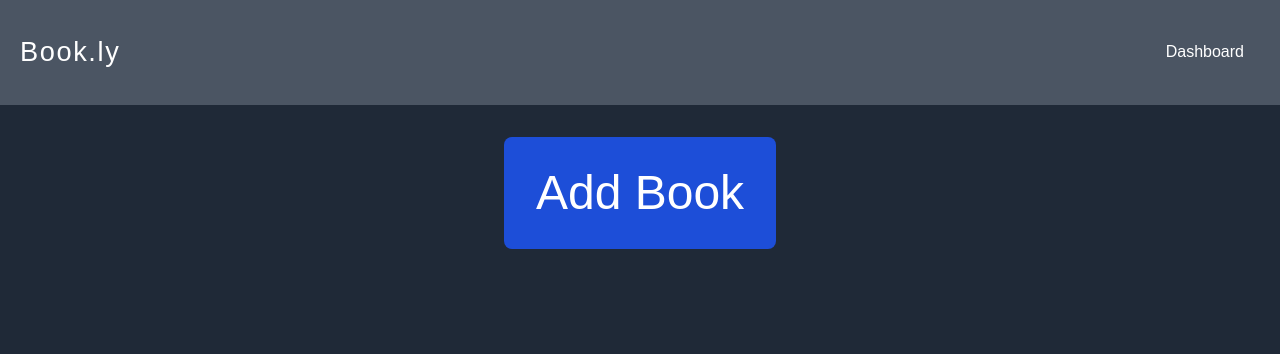
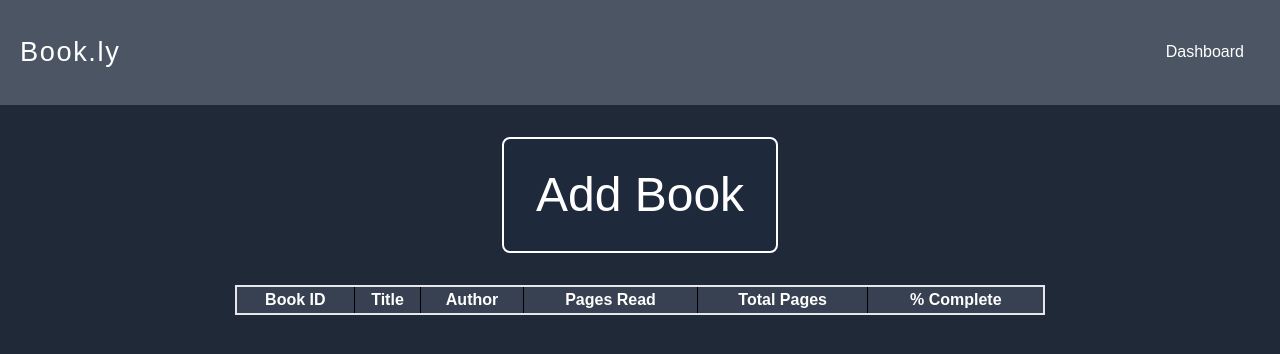
Before and after one commit to mud-ali/bookly, a React (Vite) app: page / in a window 1280 px wide. Shown: the top 354 px of the page. Built offline with nearby package versions, Linux system fonts and the light colour scheme.

Commit message:
display table of books read

```diff
--- a/src/css/Home.css
+++ b/src/css/Home.css
@@ -5,3 +5,31 @@ main.home-body {
     padding: 2rem;
     position: relative;
 }
+
+table td + td, table th+th {
+    border-left: 1px solid #000;
+}
+
+td {
+    @apply text-center
+}
+
+table {
+    @apply border-collapse border-red-900 border-2
+}
+
+tr {
+    @apply bg-gray-600
+}
+
+tr:nth-of-type(odd) {
+    @apply bg-gray-700
+}
+
+tr[data-highlight="true"] {
+    @apply bg-green-900
+}
+
+tr:nth-of-type(odd)[data-highlight="true"] {
+    @apply bg-green-800
+}
--- a/src/pages/Home.tsx
+++ b/src/pages/Home.tsx
@@ -2,15 +2,48 @@ import React from "react";
 import Header from "../components/Header";
 import "../css/Home.css";
 import { Link } from "react-router-dom";
+import { bookData } from "../types/bookData";
 
 const Home = () => {
+    const bookInfo : bookData[] = JSON.parse(localStorage.getItem("books") ?? "[]");
+
     return (
         <>
             <Header />
             <main className="home-body">
-                <div className={`w-[4%] min-w-max rounded-lg bg-blue-700 p-8 flex justify-center items-center
-                    text-center text-5xl mx-auto`}>
+                <div className={`w-[4%] min-w-max rounded-lg bg-slate-800 p-8 flex justify-center items-center
+                    text-center text-5xl mx-auto border-2 border-white`}>
                     <Link to="/add">Add Book</Link>
+                </div>
+                <div id="info" className="w-full my-8">
+                    <table className="w-2/3 min-w-max mx-auto ">
+                        <thead>
+                            <tr>
+                                <th>Book ID</th>
+                                <th>Title</th>
+                                <th>Author</th>
+                                <th>Pages Read</th>
+                                <th>Total Pages</th>
+                                <th>% Complete</th>
+                            </tr>
+                        </thead>
+                        <tbody>
+                            {
+                                bookInfo.map((book: bookData, index: number) => {
+                                    return (
+                                        <tr data-highlight={String(book.pagesRead === book.pages)}>
+                                            <td>{index + 1}</td>
+                                            <td>{book.title}</td>
+                                            <td>{book.author ?? "--"}</td>
+                                            <td>{book.pagesRead}</td>
+                                            <td>{book.pages}</td>
+                                            <td>{Math.round((book.pagesRead / book.pages) * 1000)/10}%</td>
+                                        </tr>
+                                    )
+                                })
+                            }
+                        </tbody>
+                    </table>
                 </div>
             </main>
         </>
```
